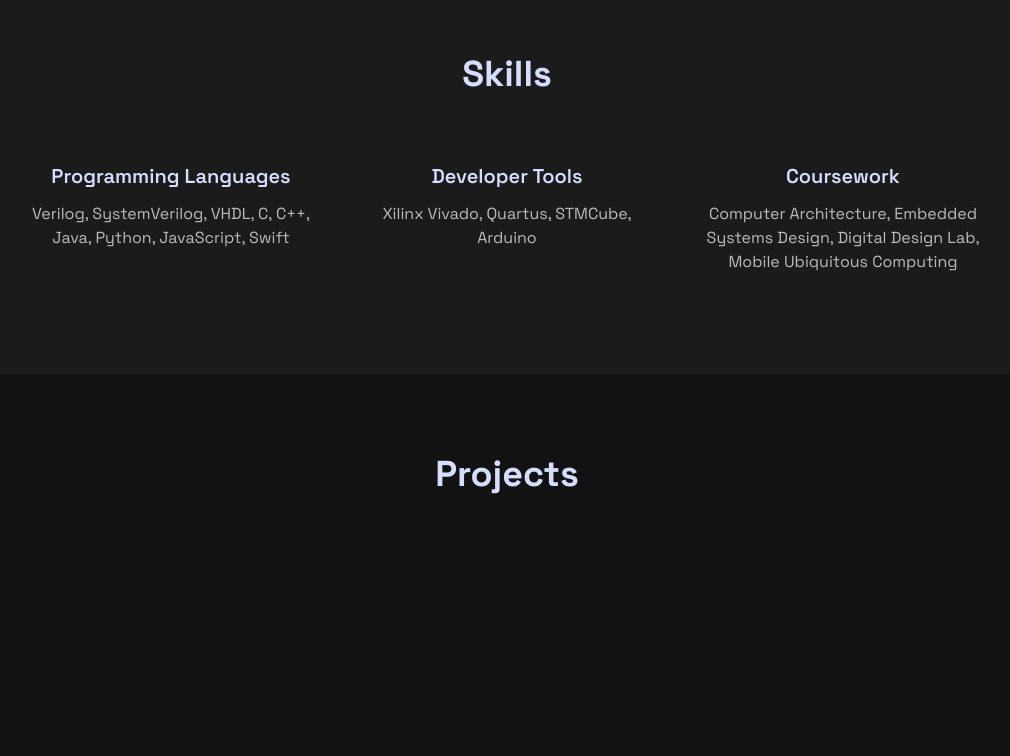
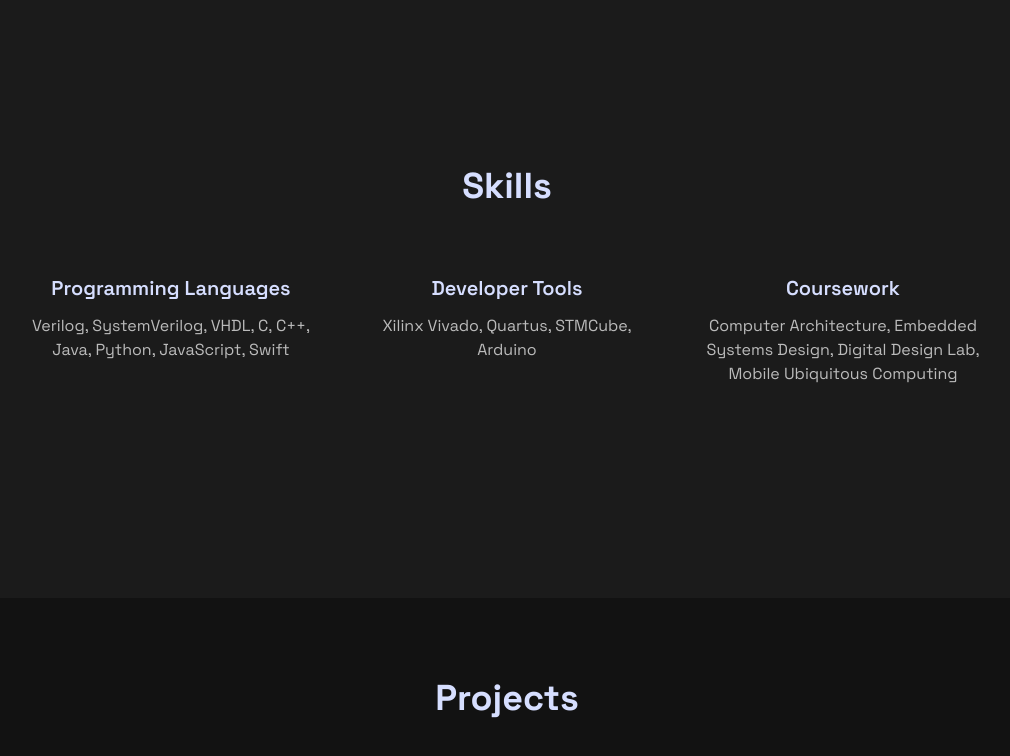
Before and after one commit to katc1213/portfolio-web, a Next.js app: page /en in a window 1280 px wide. Shown: the part 2224-2980 px from the top of the page, without its empty margins (133-1143 px from the left). Before the commit the page ends 2846 px from the top, so only its background shows below. Built offline with nearby package versions, Linux system fonts and the light colour scheme.

Commit message:
Update page.tsx

```diff
--- a/src/app/[locale]/page.tsx
+++ b/src/app/[locale]/page.tsx
@@ -72,23 +72,26 @@ export default function DashboardPage() {
         </div>
       </section>
 
-      <section id="about" className='flex flex-col items-center justify-center py-48'>
-   <div className='flex w-full max-w-5xl px-8'>
+    <section id="about" className='w-full bg-background-secondary py-48 px-10'>
+    <div className='flex flex-col items-center justify-center w-full max-w-5xl mx-auto'>
+    <div className='flex w-full px-8'>
       {/* Title on the left */}
       <div className='w-1/3 pr-8'>
-       <h2 className='text-4xl font-bold text-text-primary'>About Me</h2>
+        <h2 className='text-4xl font-bold text-text-primary'>About Me</h2>
       </div>
 
       {/* Description on the right */}
       <div className='w-2/3 text-lg text-text-secondary'>
         <p>
-        I&apos;m a Computer Engineering undergraduate at Georgia Institute of Technology with a minor in FinTech.
-        I have experience in low-level programming with embedded systems and FPGAs, currently seeking a career
-        in hardware engineering or design verification of low-latency hardware in financial markets.
+          I&apos;m a Computer Engineering undergraduate at Georgia Institute of Technology with a minor in FinTech.
+          I have experience in low-level programming with embedded systems and FPGAs, currently seeking a career
+          in hardware engineering or design verification of low-latency hardware in financial markets.
         </p>
       </div>
     </div>
+    </div>
   </section>
+
 
   {/* Experience section */}
       <section id="experience" className='max-w-5xl mx-auto py-40 px-8'>
@@ -134,7 +137,7 @@ export default function DashboardPage() {
         </div>
       </section>
 
-      <section className='bg-background-secondary py-20 max-lg:py-40 px-10'>
+      <section className='w-full bg-background-secondary py-48 px-10'>
         <h2 className='text-4xl font-extrabold text-center mb-12'>
           {t('Skills')}
         </h2>
```
